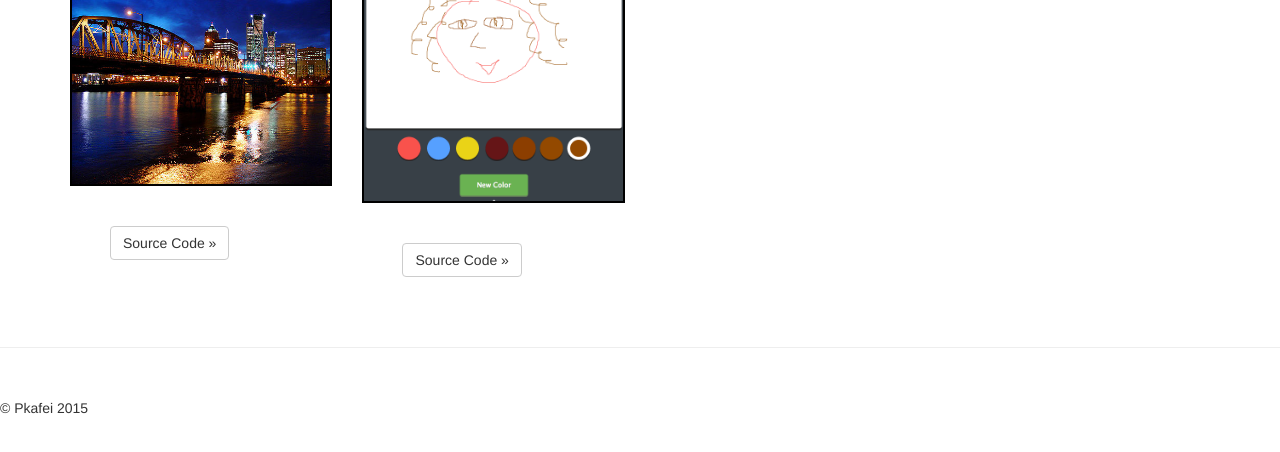
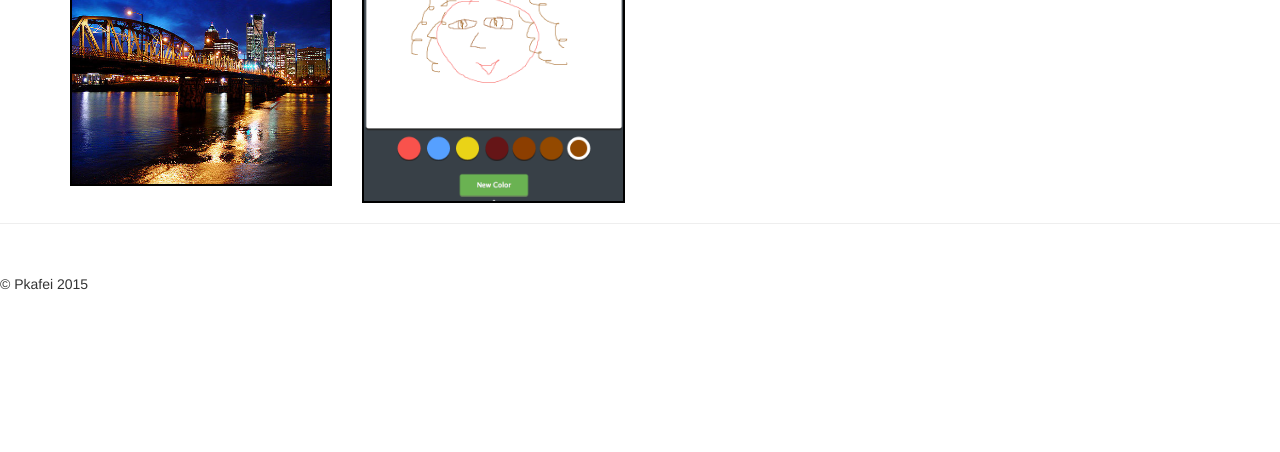
Before and after one commit to pkafei/pkafei_portfolio, a website: page views/index.html in a window 1280 px wide. Shown: the part 478-930 px from the top of the page. After the commit the page ends 812 px from the top, so only its background shows below. Drawn offline with nearby package versions, Linux system fonts and the light colour scheme.

Commit message:
Commented out buttons

```diff
--- a/views/index.html
+++ b/views/index.html
@@ -61,12 +61,12 @@
             <div class="col-xs-6 col-lg-4">
               <h2>Stereotypical Portland</h2>
                <a class="picture" href="bop.html"><img src="images/bridges.jpg"></a>
-              <p><a class="btn btn-default" href="https://github.com/pkafei/Stereotypical-Portland" role="button">Source Code &raquo;</a></p>
+             <!-- <p><a class="btn btn-default" href="https://github.com/pkafei/Stereotypical-Portland" role="button">Source Code &raquo;</a></p>-->
             </div><!--/.col-xs-6.col-lg-4-->
             <div class="col-xs-6 col-lg-4">
               <h2>Whimsical Doodles</h2>
               <a class="drawing" href="canvas.html"><img src="images/canvas.png"></a>
-              <p><a class="btn btn-default" href="https://github.com/pkafei/Whimsical-Doodles" role="button">Source Code &raquo;</a></p>
+              <!--<p><a class="btn btn-default" href="https://github.com/pkafei/Whimsical-Doodles" role="button">Source Code &raquo;</a></p>-->
             </div><!--/.col-xs-6.col-lg-4-->
             <div class="col-xs-6 col-lg-4">
             <!--
```
